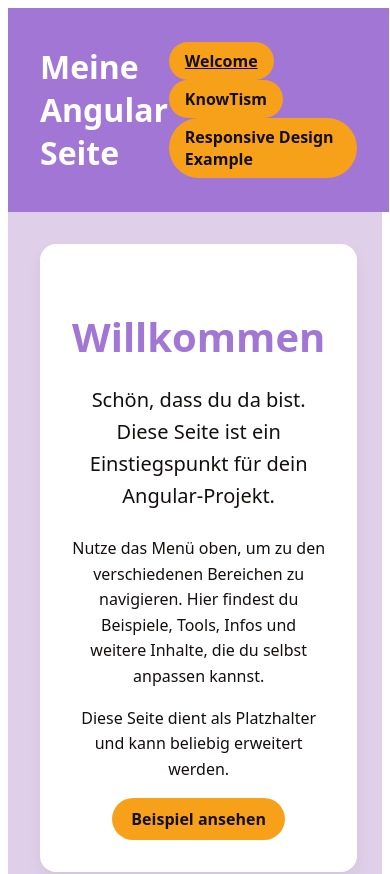
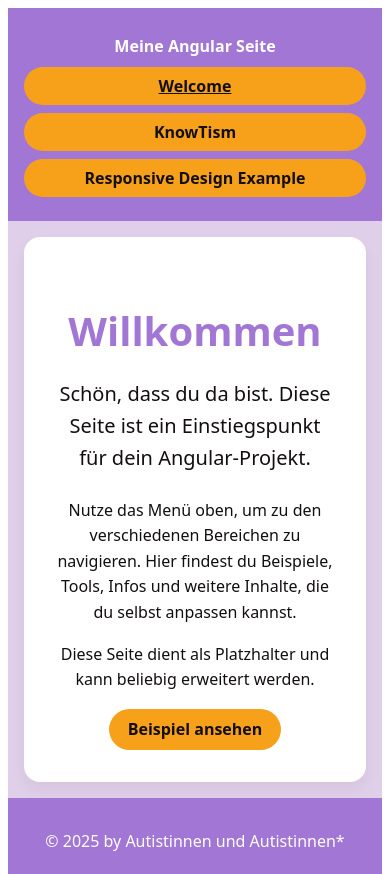
Before and after one commit to Wikonire/TEKO-Webengineering-Netlify, an Angular app: page /welcome in a window 390 px wide. Shown: the top 874 px of the page. Built offline with nearby package versions, Linux system fonts and the light colour scheme.

Commit message:
Enhance responsive design in app styles
Added flex-wrap and adjusted layout for better responsiveness across screen sizes. Improved navigation and padding for small and very small devices, ensuring a more user-friendly and adaptive interface.

```diff
--- a/src/app/app.component.scss
+++ b/src/app/app.component.scss
@@ -15,10 +15,16 @@
   display: flex;
   justify-content: space-between;
   align-items: center;
+  flex-wrap: wrap; /* ermöglicht Umbruch */
   }
 
 .site-main {
   padding: 2rem;
+  }
+
+nav {
+  display: flex;
+  flex-wrap: wrap;
   }
 
 nav a.pill {
@@ -30,12 +36,46 @@ nav a.pill {
   text-decoration: none;
   font-weight: 600;
   transition: background-color 0.3s ease;
+  margin: 0 0.5rem 0.5rem 0;
   }
 
 nav a.active-route {
   text-decoration: underline;
   color: #140f0f;
   }
+
 nav a.pill:hover {
   background-color: #f8c065;
   }
+
+
+/* weniger Padding, Inhalt zentriert */
+@media (max-width: 768px) {
+  .site-header,
+  .site-footer {
+    flex-direction: column;
+    padding: 1rem;
+    text-align: center;
+    }
+
+  .site-main {
+    padding: 1rem;
+    }
+
+  nav {
+    justify-content: center;
+    }
+  }
+
+/* sehr kleine Bildschirme (Smartphones)*/
+@media (max-width: 480px) {
+  nav a.pill {
+    width: 100%;
+    text-align: center;
+    margin-right: 0;
+    }
+
+  .site-header h1, .site-footer {
+    font-size: 1rem;
+    }
+  }
```
